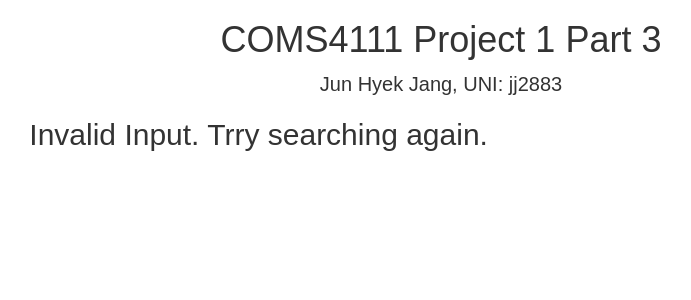
After one commit to jj2883/SQL_webpage_using_Python, a Flask app: template templates/505.html in a window 1280 px wide. The commit adds this page. Shown: the top 300 px of the page, without its empty margins (199-890 px from the left). Run offline with Flask 2, Linux system fonts and the light colour scheme; the template is opened without the code that fills it, so the values that code supplies are empty; parts of the project's set-up code (start-up, migrations or seed data) failed here and were passed over; some libraries are stand-ins or nearby versions.

Commit message:
Add files via upload

```diff
--- a/server.py
+++ b/server.py
@@ -83,6 +83,9 @@ def index():
 
 
 
+@app.errorhandler(500)
+def page_not_found(e):
+    return render_template('505.html'), 500
 
 class List_Search(MethodView):
 
--- /dev/null
+++ b/templates/505.html
@@ -0,0 +1,7 @@
+{% extends "layout.html" %}
+{% block content %}
+
+<h2>Invalid Input. Trry searching again.</h2>
+
+
+{% endblock %}
--- a/templates/layout.html
+++ b/templates/layout.html
@@ -21,7 +21,7 @@
 <body>
   <div class="container-fluid text-center">
     <div class="row content">
-      <h1>COMS4111 Project Part 3</h1>
+      <h1>COMS4111 Project 1 Part 3</h1>
       <div>Jun Hyek Jang, UNI: jj2883</div>
       <div class="col-sm-2 sidenav"></div>
       <div class="col-sm-8 text-left">
```
